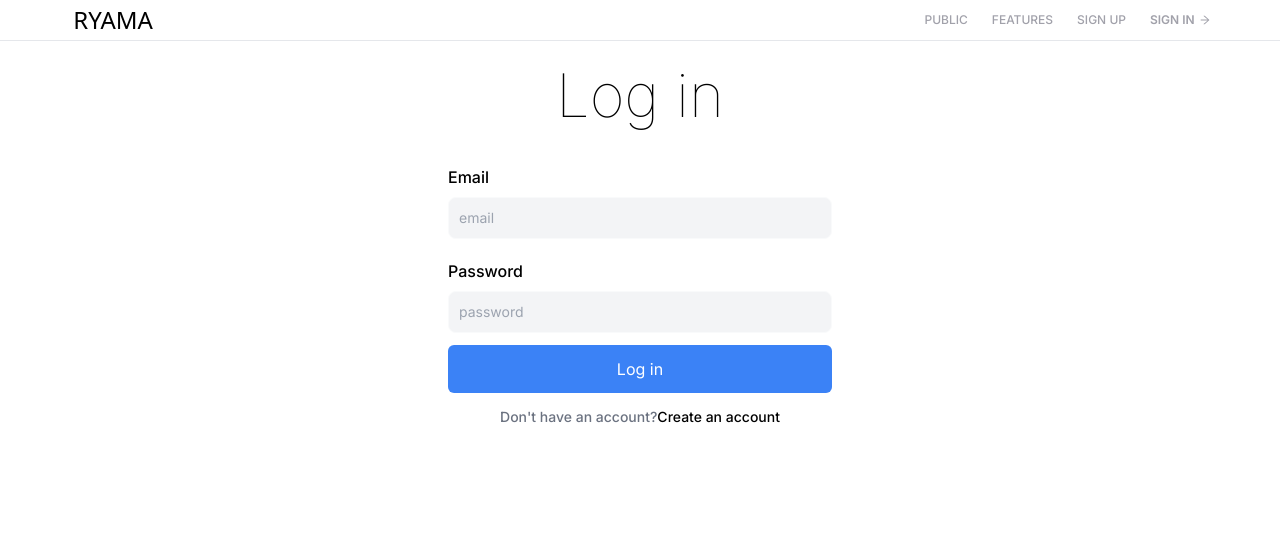
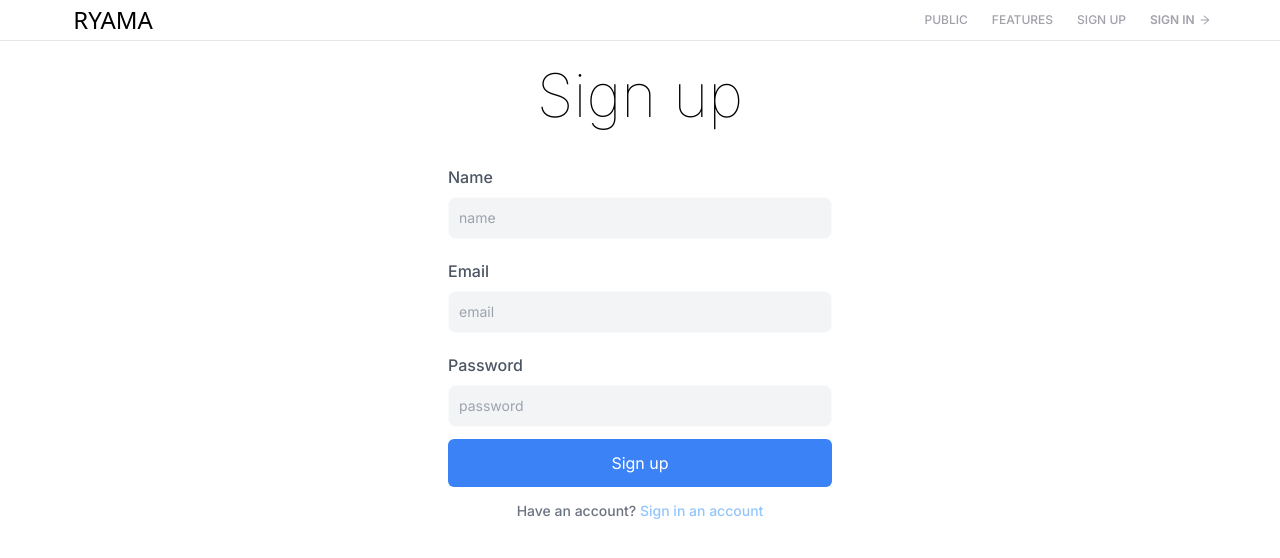
Before and after one commit to moriyoshi-kasuga/ryama-v2, a Next.js app: page /signup in a window 1280 px wide. Shown: the top 558 px of the page. Built offline with nearby package versions, Linux system fonts and the light colour scheme.

Commit message:
Add: success sign up page

```diff
--- a/src/app/(home)/signin/page.tsx
+++ b/src/app/(home)/signin/page.tsx
@@ -48,7 +48,7 @@ export default function Page() {
       <div className="flex min-h-full flex-col justify-center">
         <div className="flex min-h-full flex-col justify-center px-6 lg:px-8">
           <div className="py-6 sm:mx-auto sm:w-full sm:max-w-sm">
-            <h1 className="pb-8 text-6xl text-center font-thin">Log in</h1>
+            <h1 className="pb-8 text-6xl text-center font-thin">Sign in</h1>
             <div className={`mb-2 ${error ? 'block' : 'hidden'}`}>
               <div className="text-red-400 text-sm text-center p-2 rounded border border-red-300 bg-red-50">
                 {error}
@@ -80,7 +80,6 @@ export default function Page() {
                 </label>
                 <input
                   type="password"
-                  value={password}
                   onChange={(e) => setPassword(e.target.value)}
                   className="bg-gray-100 border border-gray-50 text-gray-900 text-sm rounded-lg focus:ring-blue-500 focus:border-blue-500 block w-full p-2.5"
                   placeholder="password"
@@ -90,7 +89,7 @@ export default function Page() {
               <input
                 type="submit"
                 className="text-white bg-blue-500 hover:bg-blue-600 hover:ring-2 hover:outline-none hover:ring-blue-300  rounded-md  w-full  px-5 py-3 text-center"
-                value="Log in"
+                value="Sign in"
               />
               <div className="my-8 leading-6 font-medium text-sm">
                 <p className="text-center text-gray-500">
--- a/src/app/(home)/signup/page.tsx
+++ b/src/app/(home)/signup/page.tsx
@@ -6,41 +6,88 @@ import { FormEvent, useState } from 'react';
 
 export default function Page() {
   const router = useRouter();
+  const [name, setName] = useState('');
   const [email, setEmail] = useState('');
   const [password, setPassword] = useState('');
-  const [reperatPassword, setReperatPassword] = useState('');
   const [error, setError] = useState('');
+
+  // TODO: sign in は作ったから,sign in を参考にsign up ページを作ろう
 
   const handleSubmit = async (e: FormEvent<HTMLFormElement>) => {
     e.preventDefault();
 
-    await signIn('credentials', {
-      redirect: false,
+    if (!name) {
+      setError("Name can't be empty");
+      return;
+    }
+
+    if (!email) {
+      setError("Email can't be empty");
+      return;
+    }
+
+    if (!password) {
+      setError("Password can't be empty");
+      return;
+    }
+
+    await fetch('/api/signup', {
+      method: 'POST',
+      headers: {
+        'Content-Type': 'application/json',
+      },
+      body: JSON.stringify({
+        name: name,
         email: email,
         password: password,
+      }),
     })
       .then((res) => {
-        if (res?.error) {
-          alert(res.error);
+        if (res.ok) {
+          router.push('/signin');
+        } else {
+          setError(res.message);
         }
-        router.push('/');
       })
       .catch((err) => {
+        setError('Server error');
         console.log(err);
       });
   };
+
   return (
+    <>
       <div className="flex min-h-full flex-col justify-center">
         <div className="flex min-h-full flex-col justify-center px-6 lg:px-8">
           <div className="py-6 sm:mx-auto sm:w-full sm:max-w-sm">
-          <h1 className="pb-8 text-6xl text-center font-thin">Log in</h1>
-          <div className="mb-2 hidden">
-            <div className="text-green-400 text-sm text-center p-2 rounded border border-green-900 bg-green-950"></div>
-            <div className="text-red-400 text-sm text-center p-2 rounded border border-red-900 bg-red-950"></div>
+            <h1 className="pb-8 text-6xl text-center font-thin">Sign up</h1>
+            <div className={`mb-2 ${error ? 'block' : 'hidden'}`}>
+              <div className="text-red-400 text-sm text-center p-2 rounded border border-red-300 bg-red-50">
+                {error}
               </div>
-          <form onSubmit={handleSubmit} className="space-y-3">
+            </div>
+            <form onSubmit={handleSubmit} className="space-y-3" noValidate>
               <div>
-              <label htmlFor="email" className="block py-2 font-medium">
+                <label
+                  htmlFor="name"
+                  className="block py-2 font-medium text-gray-600"
+                >
+                  Name
+                </label>
+                <input
+                  type="text"
+                  value={name}
+                  onChange={(e) => setName(e.target.value)}
+                  className="bg-gray-100 border border-gray-50 text-gray-900 text-sm rounded-lg focus:ring-blue-500 focus:border-blue-500 block w-full p-2.5"
+                  placeholder="name"
+                  id="name"
+                />
+              </div>
+              <div>
+                <label
+                  htmlFor="email"
+                  className="block py-2 font-medium text-gray-600"
+                >
                   Email
                 </label>
                 <input
@@ -53,12 +100,14 @@ export default function Page() {
                 />
               </div>
               <div>
-              <label htmlFor="password" className="block py-2 font-medium">
+                <label
+                  htmlFor="password"
+                  className="block py-2 font-medium text-gray-600"
+                >
                   Password
                 </label>
                 <input
                   type="password"
-                value={password}
                   onChange={(e) => setPassword(e.target.value)}
                   className="bg-gray-100 border border-gray-50 text-gray-900 text-sm rounded-lg focus:ring-blue-500 focus:border-blue-500 block w-full p-2.5"
                   placeholder="password"
@@ -67,17 +116,17 @@ export default function Page() {
               </div>
               <input
                 type="submit"
-              className="text-white bg-blue-500 hover:bg-blue-400 focus:ring-4 focus:outline-none focus:ring-blue-300  rounded-md  w-full  px-5 py-3 text-center"
-              value="Log in"
+                className="text-white bg-blue-500 hover:bg-blue-600 hover:ring-2 hover:outline-none hover:ring-blue-300  rounded-md  w-full  px-5 py-3 text-center"
+                value="Sign up"
               />
               <div className="my-8 leading-6 font-medium text-sm">
                 <p className="text-center text-gray-500">
-                {"Don't have an account?"}
+                  {'Have an account? '}
                   <a
                     href="#"
-                  className="transition-colors text-black hover:text-yellow-500"
+                    className="transition-colors text-blue-300 hover:text-blue-500 duration-300"
                   >
-                  Create an account
+                    Sign in an account
                   </a>
                 </p>
               </div>
@@ -85,5 +134,6 @@ export default function Page() {
           </div>
         </div>
       </div>
+    </>
   );
 }
--- a/src/app/api/signup/route.ts
+++ b/src/app/api/signup/route.ts
@@ -9,7 +9,7 @@ export const POST = async (req: Request) => {
     const existingUser = await prismadb.user.findUnique({ where: { email } });
 
     if (existingUser) {
-      return Response.json({ message: 'Email taken' }, { status: 422 });
+      return Response.json({ message: 'Aleady registered this email' }, { status: 422 });
     }
 
     const hashedPassword = await bcrypt.hash(password, 12);
```
Lines whose indentation alone changed are shown as unchanged.
